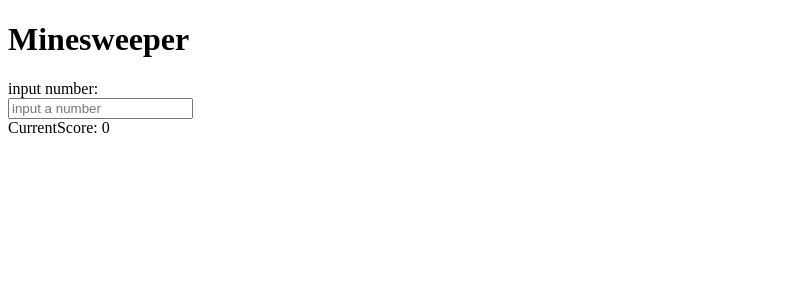
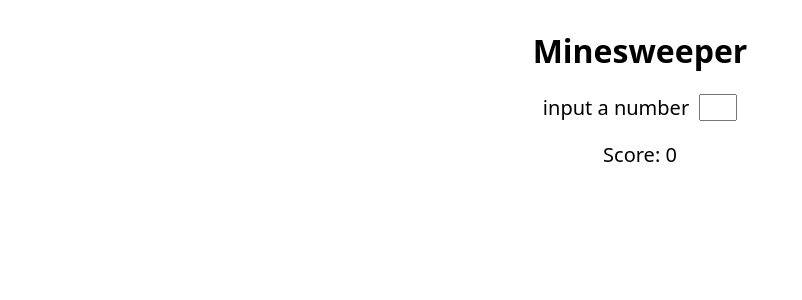
Before and after one commit to hitomipupil/Minesweeper, a React (Vite) app: page / in a window 1280 px wide. Shown: the top 300 px of the page, without its empty margins (0-802 px from the left). Built offline with nearby package versions, Linux system fonts and the light colour scheme.

Commit message:
added styling

```diff
--- a/src/App.jsx
+++ b/src/App.jsx
@@ -23,7 +23,6 @@
         };
         alert();
     }, [numberOfMines]);
-
 
     // only when the not explosive button is clicked, it updates the score
     const addScore = useCallback(() => {
--- a/src/components/CurrentScore.css
+++ b/src/components/CurrentScore.css
@@ -0,0 +1,3 @@
+.scoreSection{
+    font-size: 20px;
+}
--- a/src/components/CurrentScore.jsx
+++ b/src/components/CurrentScore.jsx
@@ -4,7 +4,7 @@
 import "./CurrentScore.css";
 
 const CurrentScore = ({ score }) => {
-    return <div>CurrentScore: {score}</div>;
+    return <div className="scoreSection">Score: <span className="score">{score}</span></div>;
 };
 
 export default CurrentScore;
--- a/src/components/Input.css
+++ b/src/components/Input.css
@@ -0,0 +1,24 @@
+.inputSection{
+    display: flex;
+    flex-direction: row;
+    margin-bottom: 20px;
+}
+
+label{
+  font-size: 20px;
+}
+
+input{
+    margin-left: 10px;
+    width: 30px;
+}
+
+input::-webkit-outer-spin-button,
+input::-webkit-inner-spin-button {
+  -webkit-appearance: none;
+  margin: 0;
+}
+
+input[type=number] {
+    -moz-appearance: textfield;
+  }
--- a/src/components/Input.jsx
+++ b/src/components/Input.jsx
@@ -3,13 +3,16 @@
 const Input = ({ numberOfMines, changeHandler }) => {
     return (
         <>
-            <div>input number:</div>
+        <div className="inputSection">
+            <label htmlFor='input'>input a number</label>
             <input
+            id="input"
                 type="number"
-                placeholder="input a number"
                 value={numberOfMines}
                 onChange={changeHandler}
+                max='10'
             />
+            </div>
         </>
     );
 };
--- a/src/components/Mine.css
+++ b/src/components/Mine.css
@@ -0,0 +1,4 @@
+.mine{
+    border-radius: 50%;
+    border: none;
+}
--- a/src/components/Mine.jsx
+++ b/src/components/Mine.jsx
@@ -25,11 +25,12 @@
     return (
         <>
             <button
+            className="mine"
                 style={{ backgroundColor: backGroundColor }}
                 onClick={clickHandler}
                 disabled={clicked || isGameOver}
             >
-                ?
+                {clicked ? '' : '?'}
             </button>
         </>
     );
--- a/src/components/MineField.css
+++ b/src/components/MineField.css
@@ -1,4 +1,12 @@
 #mineField {
     margin-top: 10px;
     display: grid;
+    gap: 5px;
+    margin-bottom: 20px;
 }
+
+.gameOver{
+    font-weight: bold;
+    font-size: 20px;
+    color: red;
+}
--- a/src/components/MineField.jsx
+++ b/src/components/MineField.jsx
@@ -1,6 +1,7 @@
 import { useMemo } from "react";
 import Mine from "./Mine";
 import "./MineField.css";
+
 
 const getRandomInt = (max) => {
     return Math.floor(Math.random() * max);
@@ -39,7 +40,7 @@
                     />
                 ))}
             </div>
-            {isGameOver && <div>Game Over!</div>}
+            {isGameOver && <div className="gameOver">Game Over!</div>}
         </>
     );
 };
--- a/src/main.css
+++ b/src/main.css
@@ -0,0 +1,7 @@
+#root{
+    font-family: system-ui, -apple-system, BlinkMacSystemFont, 'Segoe UI', Roboto, Oxygen, Ubuntu, Cantarell, 'Open Sans', 'Helvetica Neue', sans-serif;
+    height: 100vh;
+    display: flex;
+    flex-direction: column;
+    align-items: center;
+}
--- a/src/main.jsx
+++ b/src/main.jsx
@@ -3,6 +3,4 @@
 import "./main.css";
 import App from "./App.jsx";
 
-createRoot(document.getElementById("root")).render(
-        <App />
-);
+createRoot(document.getElementById("root")).render(<App />);
```
Also changed, not shown: src/components/Alert.jsx (deleted, +0 -9 lines). Lines whose indentation alone changed are shown as unchanged.
